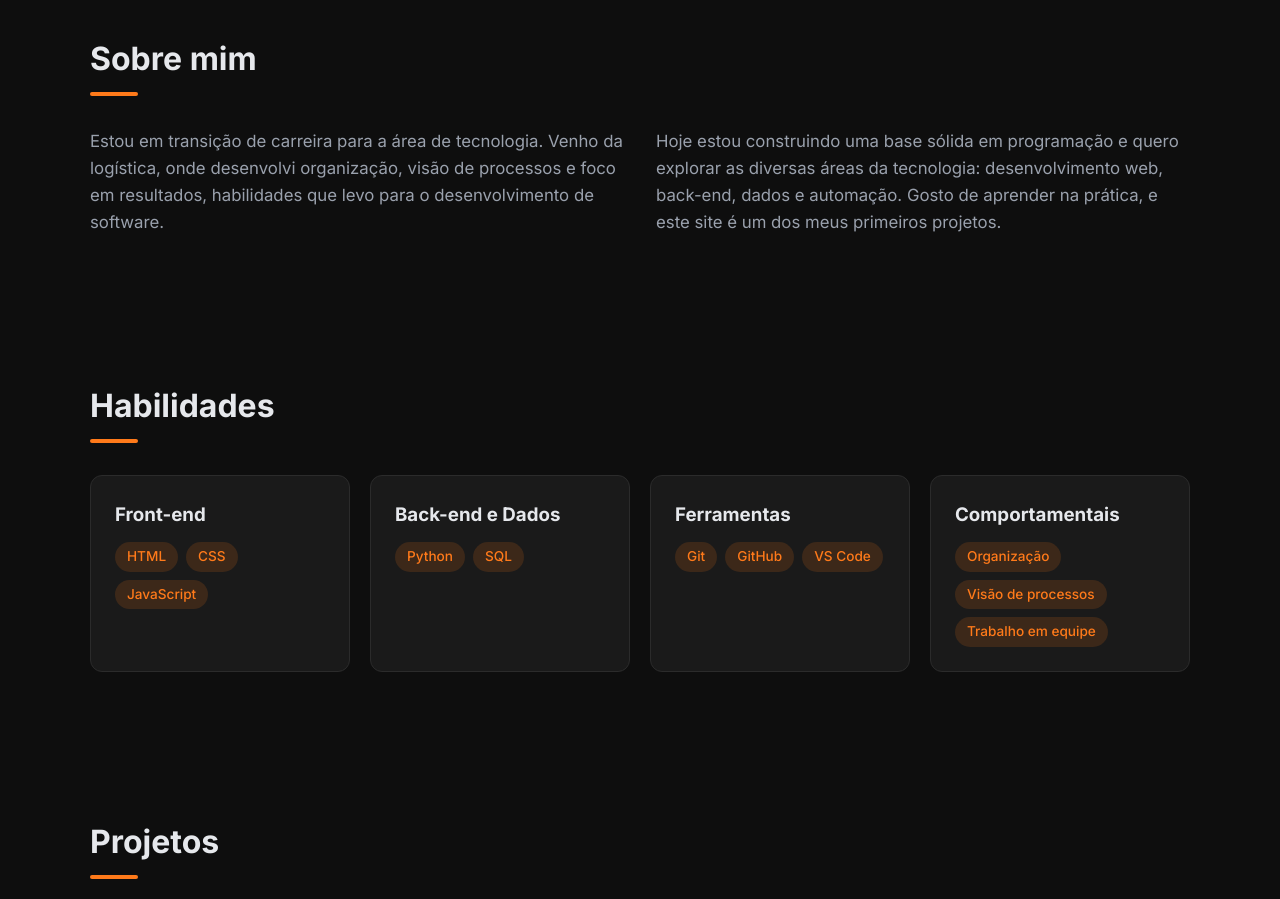
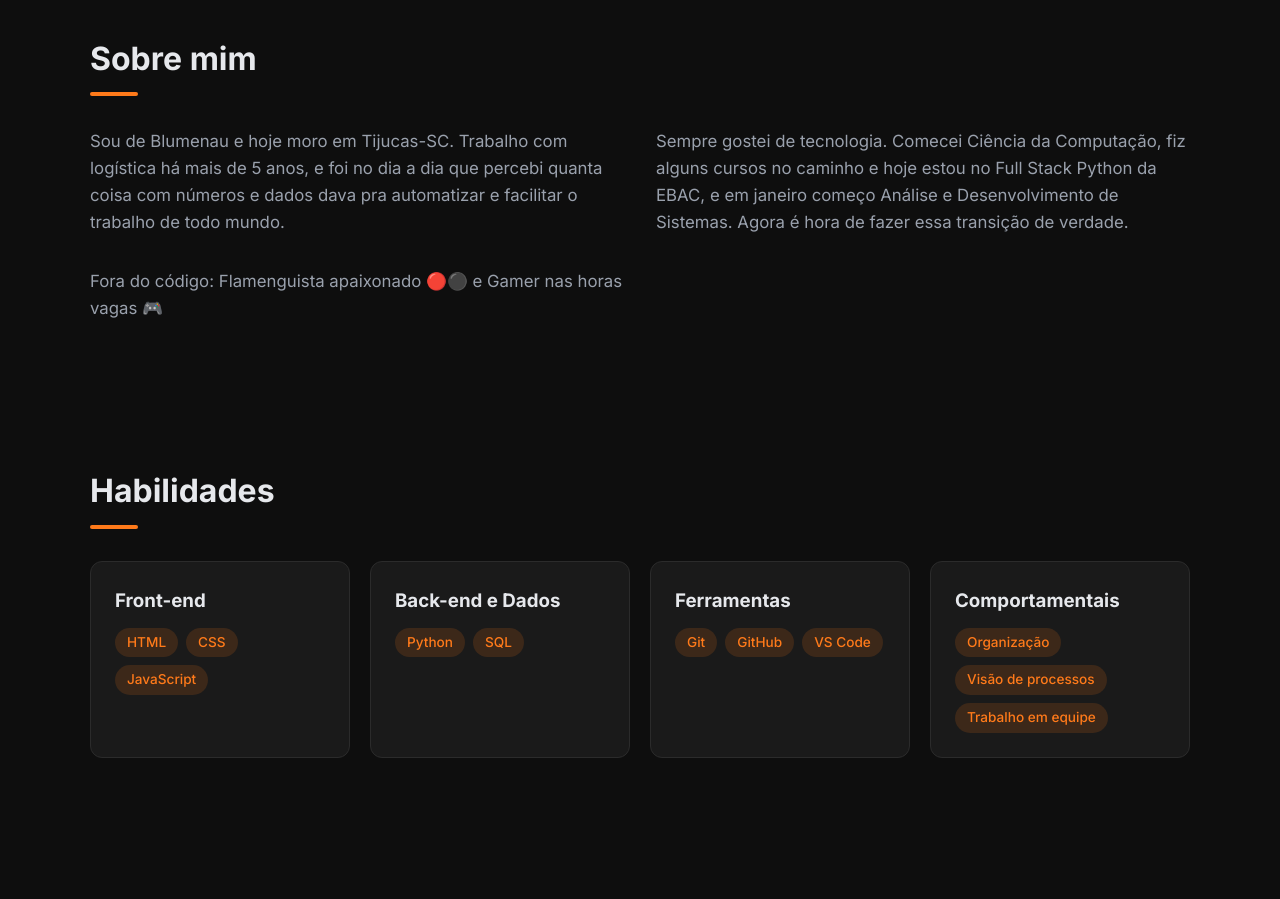
Before and after one commit to CarlosNicoletti/CarlosNicoletti.github.io, a plain HTML site: page index.html in a window 1280 px wide. Shown: the part 840-1739 px from the top of the page. Drawn offline with Linux system fonts and the light colour scheme.

Commit message:
Update Sobre Mim

```diff
--- a/index.html
+++ b/index.html
@@ -56,15 +56,18 @@
       <h2 class="titulo-secao">Sobre mim</h2>
       <div class="sobre-grid">
         <p>
-          Estou em transição de carreira para a área de tecnologia. Venho da logística,
-          onde desenvolvi organização, visão de processos e foco em resultados,
-          habilidades que levo para o desenvolvimento de software.
-        </p>
-        <p>
-          Hoje estou construindo uma base sólida em programação e quero explorar as diversas
-          áreas da tecnologia: desenvolvimento web, back-end, dados e automação.
-          Gosto de aprender na prática, e este site é um dos meus primeiros projetos.
-        </p>
+  Sou de Blumenau e hoje moro em Tijucas-SC. Trabalho com logística há mais de 5 anos,
+  e foi no dia a dia que percebi quanta coisa com números e dados dava pra automatizar
+  e facilitar o trabalho de todo mundo.
+</p>
+<p>
+  Sempre gostei de tecnologia. Comecei Ciência da Computação, fiz alguns cursos no caminho
+  e hoje estou no Full Stack Python da EBAC, e em janeiro começo Análise e Desenvolvimento de Sistemas.
+  Agora é hora de fazer essa transição de verdade.
+</p>
+<p>
+  Fora do código: Flamenguista apaixonado 🔴⚫ e Gamer nas horas vagas 🎮
+</p>
       </div>
     </section>
 
```
